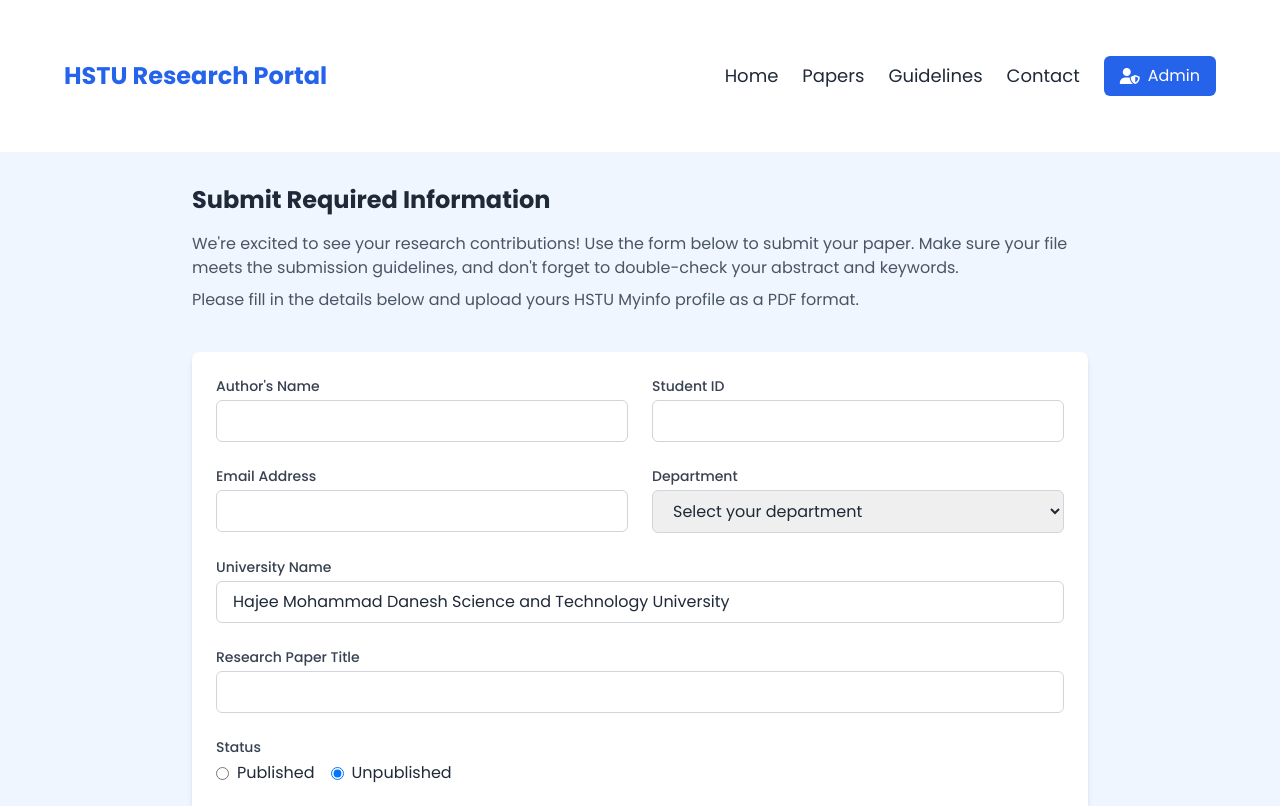
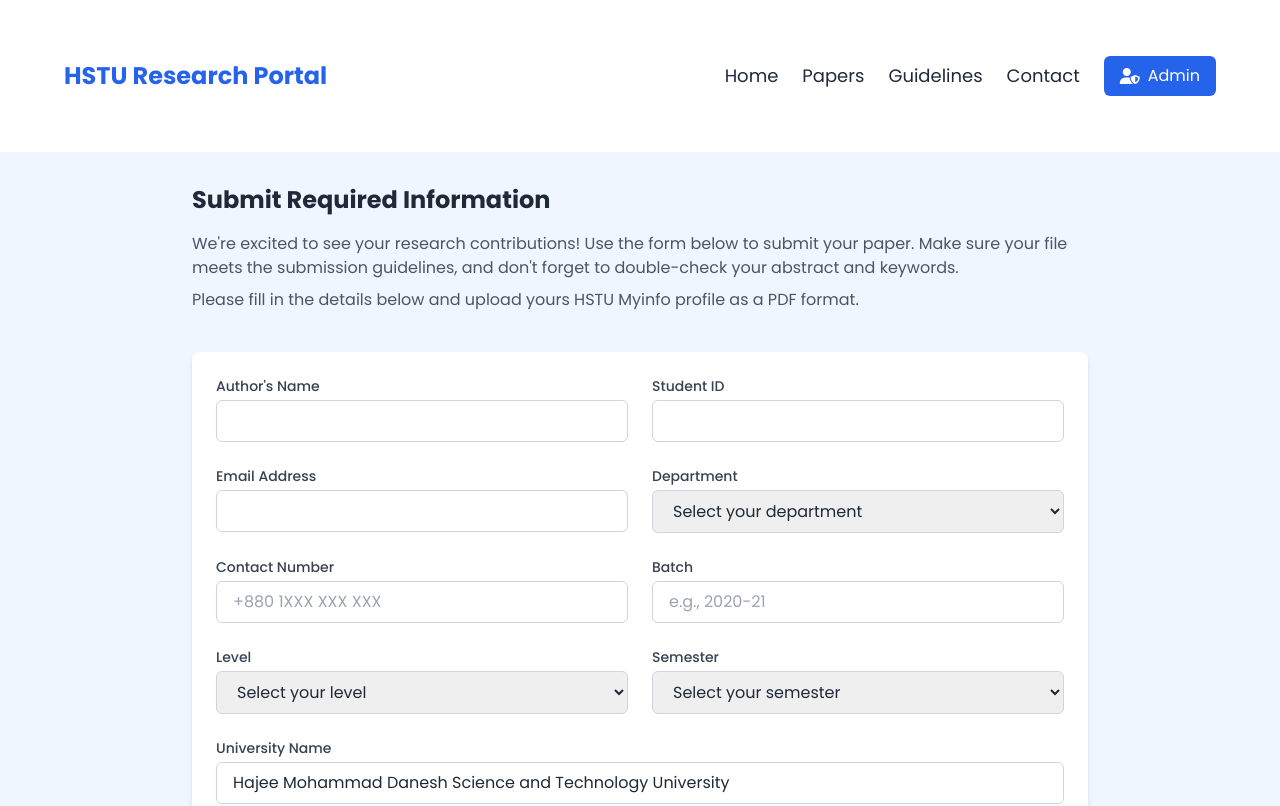
Before and after one commit to RidwanShuvo/ResearchPortalFront, a React (Vite) app: page /submit in a window 1280 px wide. Shown: the top 806 px of the page. Built offline with nearby package versions, Linux system fonts and the light colour scheme.

Commit message:
feat: Extend PaperCard and AdminApproval components to include additional paper details and update submission status handling

```diff
--- a/src/components/PaperCard.jsx
+++ b/src/components/PaperCard.jsx
@@ -49,14 +49,55 @@
           <strong>Author:</strong> {paper.author}
         </p>
         <p className="text-gray-600">
+          <strong>Student ID:</strong> {paper.studentId}
+        </p>
+        <p className="text-gray-600">
+          <strong>Email:</strong> {paper.email}
+        </p>
+        <p className="text-gray-600">
+          <strong>Contact:</strong> {paper.contactNumber}
+        </p>
+        <p className="text-gray-600">
+          <strong>Batch:</strong> {paper.batch}
+        </p>
+        <p className="text-gray-600">
+          <strong>Level:</strong> {paper.level}
+        </p>
+        <p className="text-gray-600">
+          <strong>Semester:</strong> {paper.semester}
+        </p>
+        <p className="text-gray-600">
           <strong>Institution:</strong> {paper.institution}
+        </p>
+        <p className="text-gray-600">
+          <strong>Department:</strong> {paper.category}
         </p>
         <p className="text-gray-600">
           <strong>Submitted:</strong> {paper.submittedDate}
         </p>
         <p className="text-gray-600">
-          <strong>Category:</strong> {paper.category}
+          <strong>Publication Status:</strong>
+          <span className={`ml-2 px-2 py-1 rounded text-xs font-medium ${
+            paper.publicationStatus === 'published'
+              ? 'bg-green-100 text-green-800'
+              : 'bg-gray-100 text-gray-800'
+          }`}>
+            {paper.publicationStatus === 'published' ? 'Published' : 'Unpublished'}
+          </span>
         </p>
+        {paper.publicationStatus === 'published' && paper.publishedLink && (
+          <p className="text-gray-600">
+            <strong>Publication Link:</strong>
+            <a
+              href={paper.publishedLink}
+              target="_blank"
+              rel="noopener noreferrer"
+              className="ml-2 text-blue-600 hover:text-blue-800 underline"
+            >
+              View Publication
+            </a>
+          </p>
+        )}
       </div>
 
       <div className="mb-4">
--- a/src/pages/AdminApproval.jsx
+++ b/src/pages/AdminApproval.jsx
@@ -119,10 +119,16 @@
             category: paper.department,
             abstract: paper.abstract,
             keywords: paper.keywords ? paper.keywords.split(',').map(k => k.trim()).filter(k => k) : [],
-            status: paper.status || 'Pending',
+            status: paper.submissionStatus || 'Pending',
             pdfUrl: paper.cloudinaryUrl,
             email: paper.email,
-            studentId: paper.studentId
+            studentId: paper.studentId,
+            contactNumber: paper.contactNumber,
+            batch: paper.batch,
+            level: paper.level,
+            semester: paper.semester,
+            publicationStatus: paper.status,
+            publishedLink: paper.publishedLink
           }));
 
           // Get submissions from localStorage as fallback
@@ -136,10 +142,16 @@
             category: submission.department,
             abstract: submission.abstract,
             keywords: submission.keywords.split(',').map(k => k.trim()).filter(k => k),
-            status: submission.status,
+            status: submission.submissionStatus || 'Pending',
             pdfUrl: submission.pdfUrl,
             email: submission.email,
-            studentId: submission.studentId
+            studentId: submission.studentId,
+            contactNumber: submission.contactNumber,
+            batch: submission.batch,
+            level: submission.level,
+            semester: submission.semester,
+            publicationStatus: submission.status,
+            publishedLink: submission.publishedLink
           }));
 
           // Combine server papers, localStorage papers, and mock data
@@ -162,10 +174,16 @@
           category: submission.department,
           abstract: submission.abstract,
           keywords: submission.keywords.split(',').map(k => k.trim()).filter(k => k),
-          status: submission.status,
+          status: submission.submissionStatus || 'Pending',
           pdfUrl: submission.pdfUrl,
           email: submission.email,
-          studentId: submission.studentId
+          studentId: submission.studentId,
+          contactNumber: submission.contactNumber,
+          batch: submission.batch,
+          level: submission.level,
+          semester: submission.semester,
+          publicationStatus: submission.status,
+          publishedLink: submission.publishedLink
         }));
 
         const allPapers = [...mockPapers, ...papersFromSubmissions];
--- a/src/pages/Papers.jsx
+++ b/src/pages/Papers.jsx
@@ -136,21 +136,26 @@
     // Load approved submissions from localStorage
     const submissions = JSON.parse(localStorage.getItem('paperSubmissions') || '[]');
     const approvedSubmissions = submissions
-      .filter(submission => submission.status === 'Approved')
+      .filter(submission => submission.submissionStatus === 'Approved')
       .map(submission => ({
         id: submission.id,
         title: submission.paperTitle,
         authors: submission.studentName,
         institution: submission.universityName,
         date: new Date(submission.submittedDate).toLocaleDateString(),
-        status: "Unpublished", // Show as unpublished since they're not in IEEE
+        status: submission.publicationStatus === 'published' ? 'Published' : 'Unpublished',
         category: submission.department,
         abstract: submission.abstract,
         keywords: submission.keywords.split(',').map(k => k.trim()).filter(k => k),
         views: Math.floor(Math.random() * 1000) + 100,
         downloads: Math.floor(Math.random() * 100),
         citations: Math.floor(Math.random() * 20),
-        pdfUrl: submission.pdfUrl
+        pdfUrl: submission.pdfUrl,
+        contactNumber: submission.contactNumber,
+        batch: submission.batch,
+        level: submission.level,
+        semester: submission.semester,
+        publishedLink: submission.publishedLink
       }));
 
     // Combine with existing paper data
--- a/src/pages/Submit.jsx
+++ b/src/pages/Submit.jsx
@@ -9,7 +9,11 @@
     universityName: 'Hajee Mohammad Danesh Science and Technology University',
     paperTitle: '',
     abstract: '',
-    keywords: ''
+    keywords: '',
+    contactNumber: '',
+    batch: '',
+    level: '',
+    semester: ''
   })
   const [file, setFile] = useState(null)
   const [fileInfo, setFileInfo] = useState(null)
@@ -32,6 +36,18 @@
     { value: 'agriculture', label: 'Agriculture' },
     { value: 'fisheries', label: 'Fisheries' },
     { value: 'ece', label: 'ECE' }
+  ]
+
+  const levels = [
+    { value: '1', label: 'Level 1' },
+    { value: '2', label: 'Level 2' },
+    { value: '3', label: 'Level 3' },
+    { value: '4', label: 'Level 4' }
+  ]
+
+  const semesters = [
+    { value: '1st', label: '1st Semester' },
+    { value: '2nd', label: '2nd Semester' }
   ]
 
   const handleInputChange = (e) => {
@@ -133,6 +149,11 @@
       return false
     }
 
+    if (status === 'published' && !publishedLink.trim()) {
+      alert('Please provide a publication link for published papers.')
+      return false
+    }
+
     return true
   }
 
@@ -152,6 +173,10 @@
         formDataToSend.append(key, formData[key])
       })
       formDataToSend.append('file', file)
+      formDataToSend.append('status', status)
+      if (status === 'published') {
+        formDataToSend.append('publishedLink', publishedLink)
+      }
 
       const response = await fetch('http://localhost:8000/api/submit', {
         method: 'POST',
@@ -173,8 +198,14 @@
           universityName: '',
           paperTitle: '',
           abstract: '',
-          keywords: ''
+          keywords: '',
+          contactNumber: '',
+          batch: '',
+          level: '',
+          semester: ''
         })
+        setStatus('unpublished')
+        setPublishedLink('')
         setFile(null)
         setFileInfo(null)
         setUploadProgress(0)
@@ -194,10 +225,12 @@
         const submission = {
           id: submissionId,
           ...formData,
+          status: status,
+          publishedLink: status === 'published' ? publishedLink : '',
           fileName: file.name,
           fileSize: file.size,
           submittedDate: new Date().toISOString(),
-          status: 'Pending',
+          submissionStatus: 'Pending',
           pdfUrl: URL.createObjectURL(file) // Create a blob URL for the file
         }
 
@@ -218,8 +251,14 @@
           universityName: '',
           paperTitle: '',
           abstract: '',
-          keywords: ''
+          keywords: '',
+          contactNumber: '',
+          batch: '',
+          level: '',
+          semester: ''
         })
+        setStatus('unpublished')
+        setPublishedLink('')
         setFile(null)
         setFileInfo(null)
         setUploadProgress(0)
@@ -313,6 +352,76 @@
                   {departments.map(dept => (
                     <option key={dept.value} value={dept.value}>
                       {dept.label}
+                    </option>
+                  ))}
+                </select>
+              </div>
+              <div>
+                <label htmlFor="contact-number" className="block text-sm font-medium text-gray-700 mb-1">
+                  Contact Number
+                </label>
+                <input
+                  type="tel"
+                  id="contact-number"
+                  name="contactNumber"
+                  value={formData.contactNumber}
+                  onChange={handleInputChange}
+                  className="w-full px-4 py-2 border border-gray-300 rounded-md focus:ring-2 focus:ring-blue-500 focus:border-blue-500"
+                  placeholder="+880 1XXX XXX XXX"
+                  required
+                />
+              </div>
+              <div>
+                <label htmlFor="batch" className="block text-sm font-medium text-gray-700 mb-1">
+                  Batch
+                </label>
+                <input
+                  type="text"
+                  id="batch"
+                  name="batch"
+                  value={formData.batch}
+                  onChange={handleInputChange}
+                  className="w-full px-4 py-2 border border-gray-300 rounded-md focus:ring-2 focus:ring-blue-500 focus:border-blue-500"
+                  placeholder="e.g., 2020-21"
+                  required
+                />
+              </div>
+              <div>
+                <label htmlFor="level" className="block text-sm font-medium text-gray-700 mb-1">
+                  Level
+                </label>
+                <select
+                  id="level"
+                  name="level"
+                  value={formData.level}
+                  onChange={handleInputChange}
+                  className="w-full px-4 py-2 border border-gray-300 rounded-md focus:ring-2 focus:ring-blue-500 focus:border-blue-500"
+                  required
+                >
+                  <option value="" disabled>Select your level</option>
+                  {levels.map(level => (
+                    <option key={level.value} value={level.value}>
+                      {level.label}
+                    </option>
+                  ))}
+                </select>
+              </div>
+              <div>
+                <label htmlFor="semester" className="block text-sm font-medium text-gray-700 mb-1">
+                  Semester
+                </label>
+                <select
+                  id="semester"
+                  name="semester"
+                  value={formData.semester}
+                  onChange={handleInputChange}
+                  className="w-full px-4 py-2 border border-gray-300 rounded-md focus:ring-2 focus:ring-blue-500 focus:border-blue-500"
+                  required
+                >
+                  <option value="" disabled>Select your semester</option>
+                  {semesters.map(semester => (
+                    <option key={semester.value} value={semester.value}>
+                      {semester.label}
                     </option>
                   ))}
                 </select>
```
